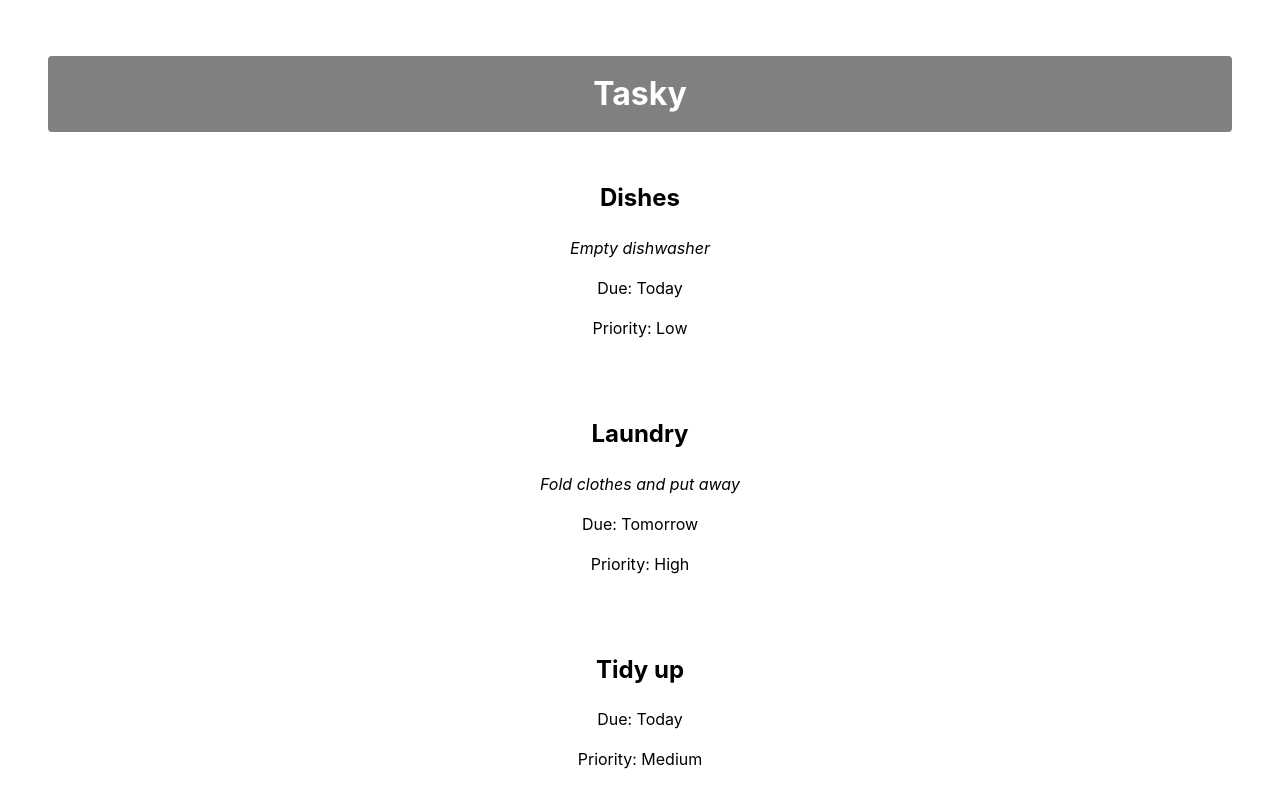
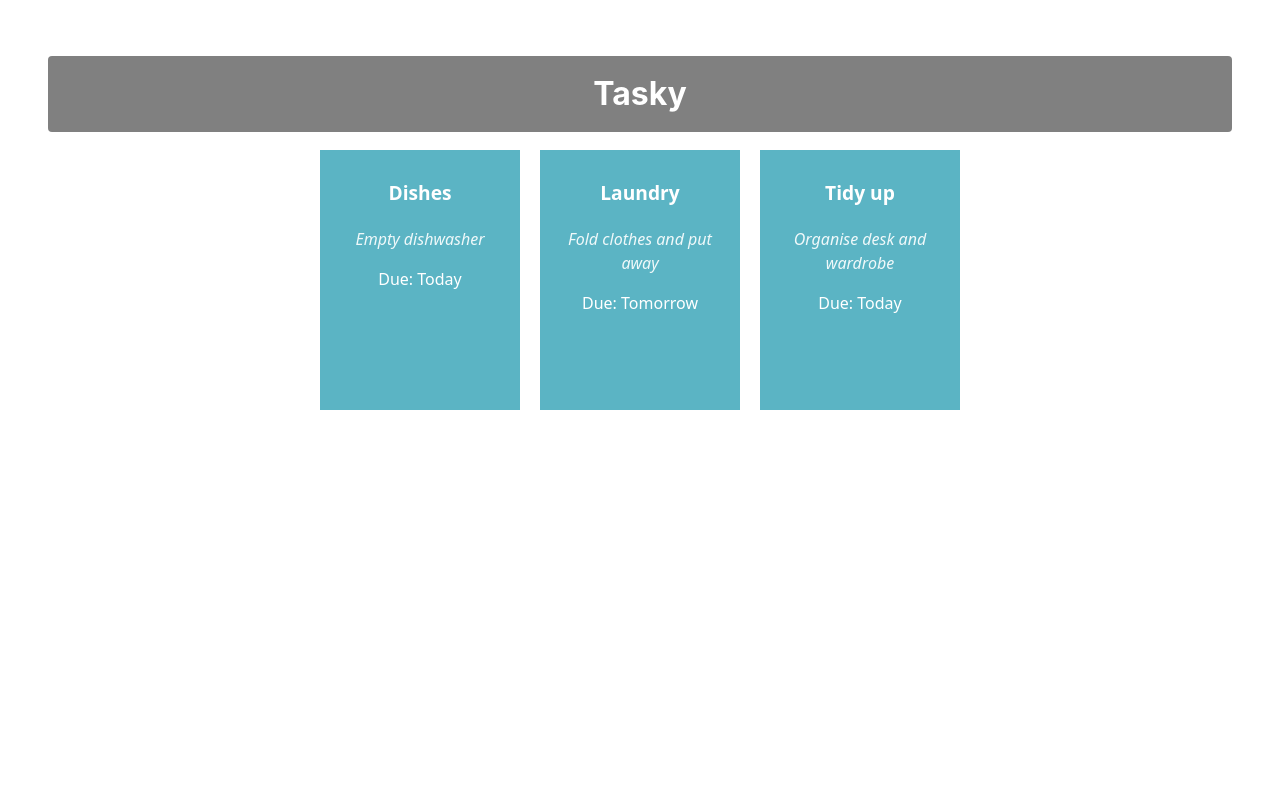
Before and after one commit to KyleG4/react-basics-labs, a React (Vite) app in the folder tasky/: page / in a window 1280 px wide. Shown: the top 808 px of the page. Built offline with nearby package versions, Linux system fonts and the light colour scheme.

Commit message:
Redone Tasky Lab 1

```diff
--- a/tasky/src/App.css
+++ b/tasky/src/App.css
@@ -40,4 +40,6 @@ div {
 
 .description {
   font-style: italic;
+  color: #f0f9fa;
+  margin-bottom: 8px;
 }
--- a/tasky/src/App.jsx
+++ b/tasky/src/App.jsx
@@ -5,9 +5,9 @@ import Task from './components/Task';
 function App() {
   const [ taskState, setTaskState ] = useState({
     tasks: [
-      { id: 1, title: "Dishes",  description: "Empty dishwasher",            deadline: "Today",    priority: "Low" },
-      { id: 2, title: "Laundry", description: "Fold clothes and put away",   deadline: "Tomorrow", priority: "High" },
-      { id: 3, title: "Tidy up", description: "",                            deadline: "Today",    priority: "Medium" }
+      { id: 1, title: "Dishes",  description: "Empty dishwasher",            deadline: "Today" },
+      { id: 2, title: "Laundry", description: "Fold clothes and put away",   deadline: "Tomorrow" },
+      { id: 3, title: "Tidy up", description: "Organise desk and wardrobe",  deadline: "Today" }
     ]
   });
 
@@ -20,7 +20,6 @@ function App() {
           title={task.title}
           description={task.description}
           deadline={task.deadline}
-          priority={task.priority}
         />
       ))}
     </div>
--- a/tasky/src/components/Task.jsx
+++ b/tasky/src/components/Task.jsx
@@ -1,10 +1,9 @@
-function Task({ title, description, deadline, priority }) {
+function Task({ title, description, deadline }) {
   return (
-    <div className="task-card">
-      <h2>{title}</h2>
-      {description && <p><em>{description}</em></p>}
+    <div className="card">
+      <p className="title">{title}</p>
+      {description && <p className="description"><em>{description}</em></p>}
       <p>Due: {deadline}</p>
-      <p>Priority: {priority}</p>
     </div>
   );
 }
```
